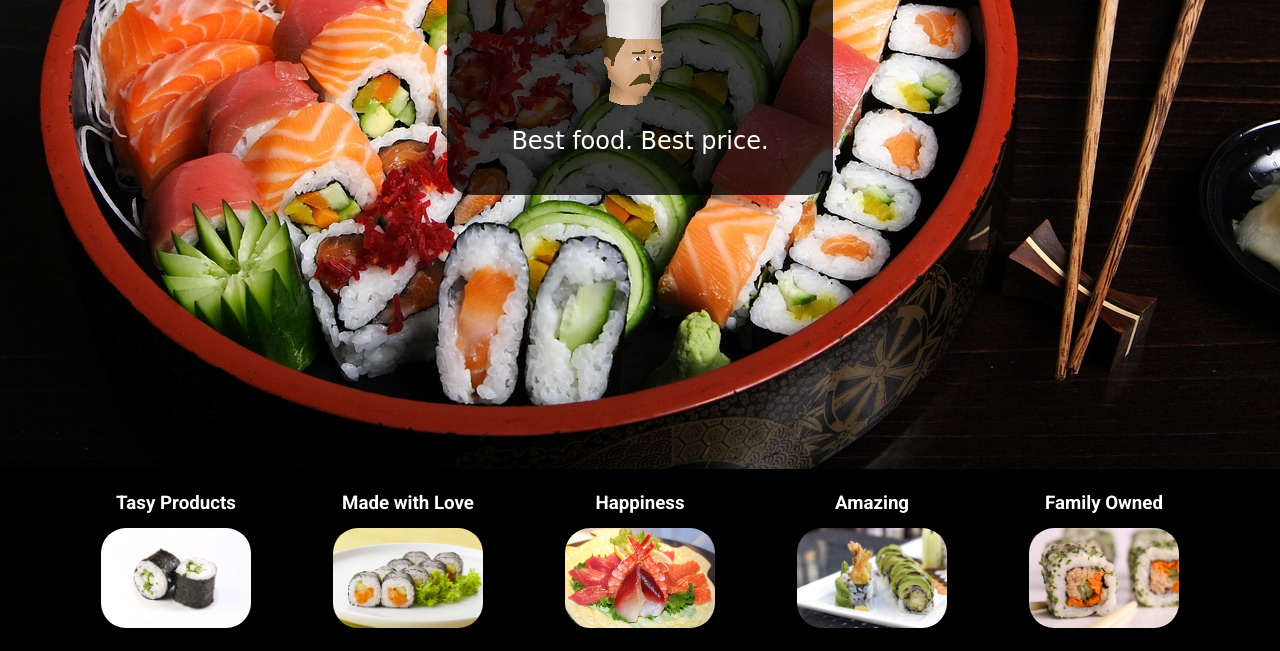
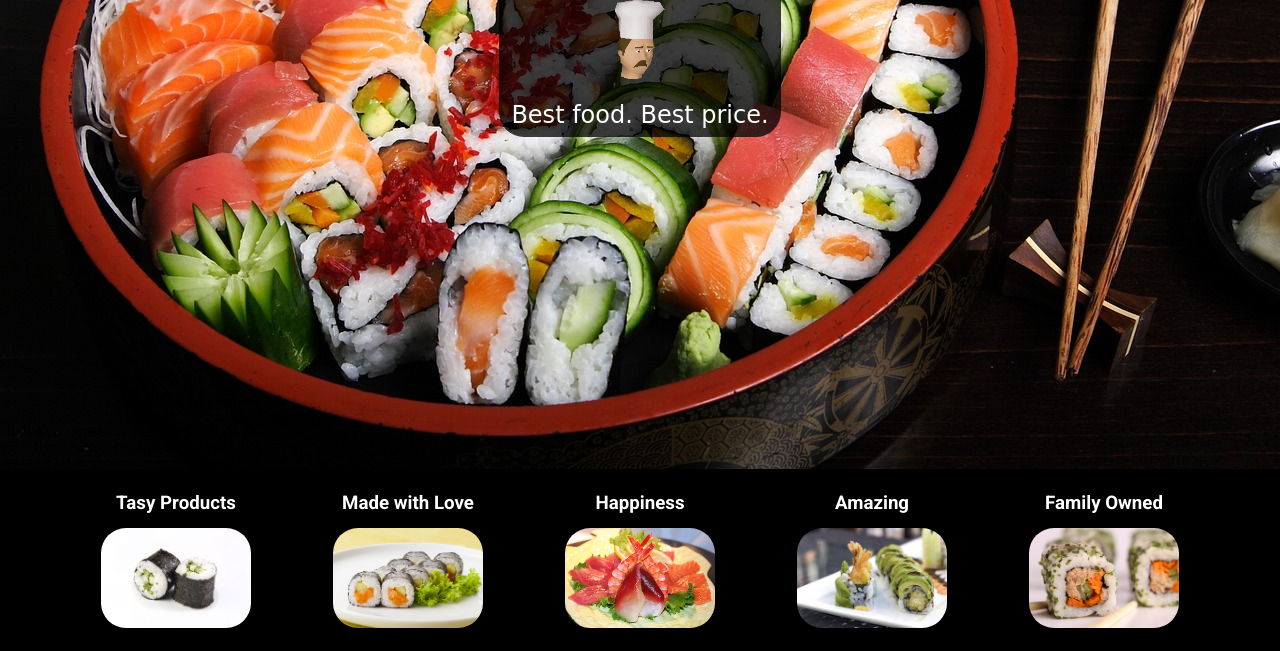
Before and after one commit to WilderDan/odin-restaurant, a website built with webpack: page src/index.html in a window 1280 px wide. Shown: the part 456-1107 px from the top of the page. Built offline with nearby package versions, Linux system fonts and the light colour scheme.

Commit message:
Change home image size

```diff
--- a/src/components/home/home.css
+++ b/src/components/home/home.css
@@ -18,11 +18,15 @@
   font-family: cursive;
   background-color: rgba(0, 0, 0, 0.75);
   max-height: 100%;
-  padding: 5vh 5vw;
+  padding: 1vh 1vw;
   text-align: center;
   font-size: 1.5rem;
   color: white;
   border-radius: 25px;
+}
+
+.innerImage {
+  width: 50px;
 }
 
 .foodItemContainer {
```
